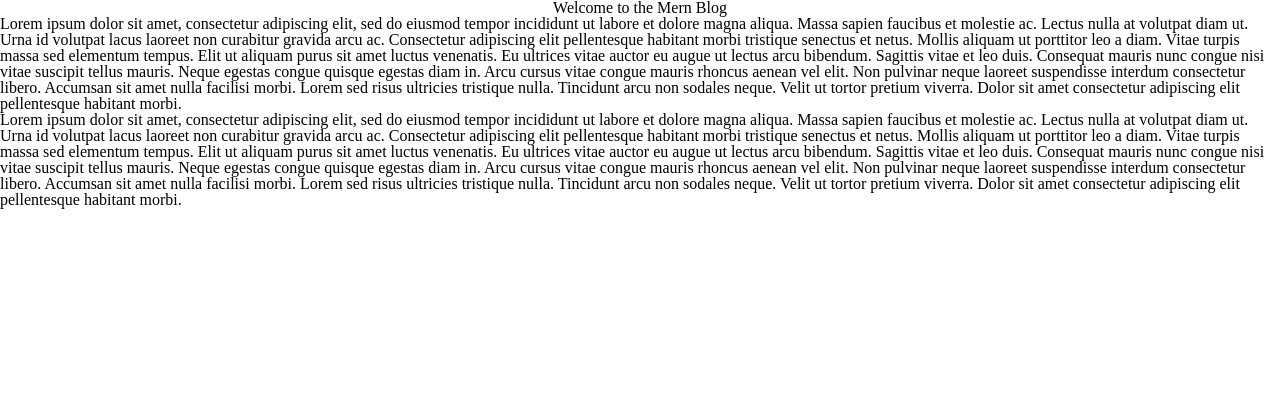
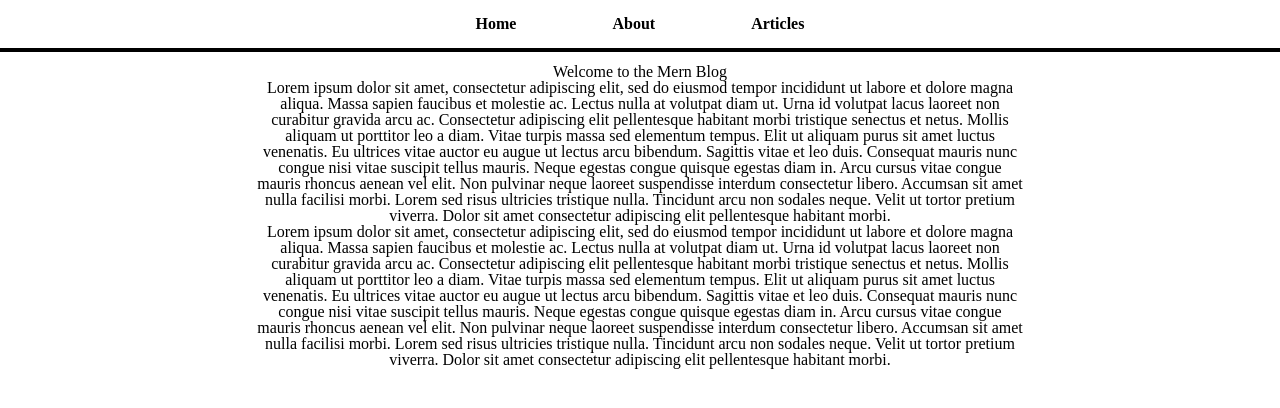
Before and after one commit to mosesvk/_mernBlog, a React (Create React App) app in the folder frontend/: page / in a window 1280 px wide. Shown: the top 408 px of the page. Built offline with nearby package versions, Linux system fonts and the light colour scheme.

Commit message:
initial pages input

```diff
--- a/frontend/src/App.js
+++ b/frontend/src/App.js
@@ -3,16 +3,20 @@ import HomePage from './pages/HomePage';
 import AboutPage from './pages/AboutPage';
 import ArticlePage from './pages/ArticlePage';
 import ArticlesListPage from './pages/ArticlesListPage';
+import Navbar from './Navbar';
 
 function App() {
   return (
     <Router>
+      <div>
+        <Navbar />
         <Routes>
           <Route path='/' element={<HomePage />} />
           <Route path='/about' element={<AboutPage />} />
           <Route path='/article' element={<ArticlePage />} />
           <Route path='/articlelist' element={<ArticlesListPage />} />
         </Routes>
+      </div>
     </Router>
   );
 }
--- /dev/null
+++ b/frontend/src/Navbar.js
@@ -0,0 +1,32 @@
+import React from 'react';
+import { Link } from 'react-router-dom';
+
+const NavBar = () => (
+  <nav className='border-solid border-black border-b-4 text-center fixed top-0 w-full bg-white'>
+    <ul className='list-none	m-0 px-8 py-4'>
+      <li className='inline-block px-4'>
+        <Link className='decoration-0	text-black font-bold px-8 py-4' to='/'>
+          Home
+        </Link>
+      </li>
+      <li className='inline-block px-4'>
+        <Link
+          className='decoration-0	text-black font-bold px-8 py-4'
+          to='/about'
+        >
+          About
+        </Link>
+      </li>
+      <li className='inline-block px-4'>
+        <Link
+          className='decoration-0	text-black font-bold px-8 py-4'
+          to='/articles-list'
+        >
+          Articles
+        </Link>
+      </li>
+    </ul>
+  </nav>
+);
+
+export default NavBar;
--- a/frontend/src/pages/HomePage.js
+++ b/frontend/src/pages/HomePage.js
@@ -3,8 +3,8 @@ import React from 'react';
 const HomePage = () => {
   return (
     <>
-      <div >
-        <h1 className='text-center'>Welcome to the Mern Blog</h1>
+      <div className='max-w-3xl m-auto pt-16 text-center'>
+        <h1 className=''>Welcome to the Mern Blog</h1>
         <p>
           Lorem ipsum dolor sit amet, consectetur adipiscing elit, sed do
           eiusmod tempor incididunt ut labore et dolore magna aliqua. Massa
```
Lines whose indentation alone changed are shown as unchanged.
